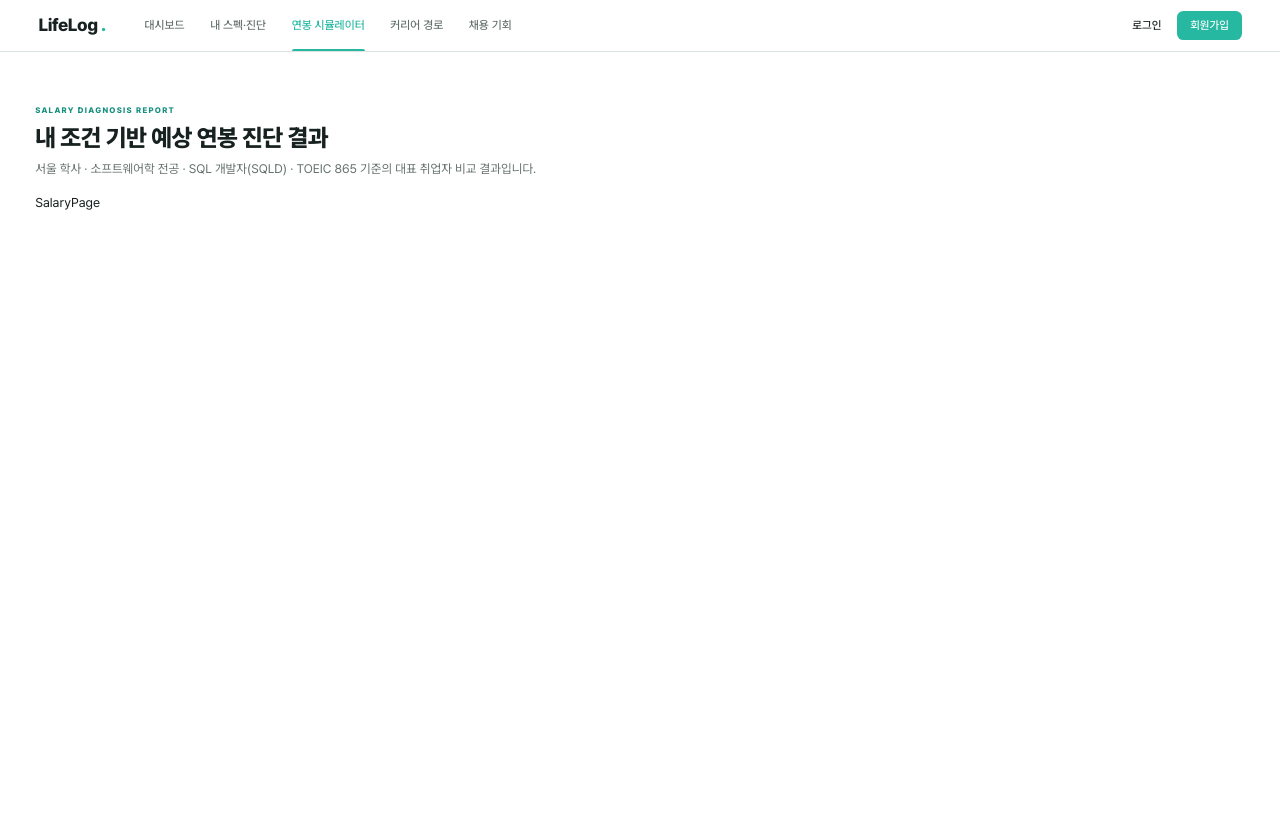
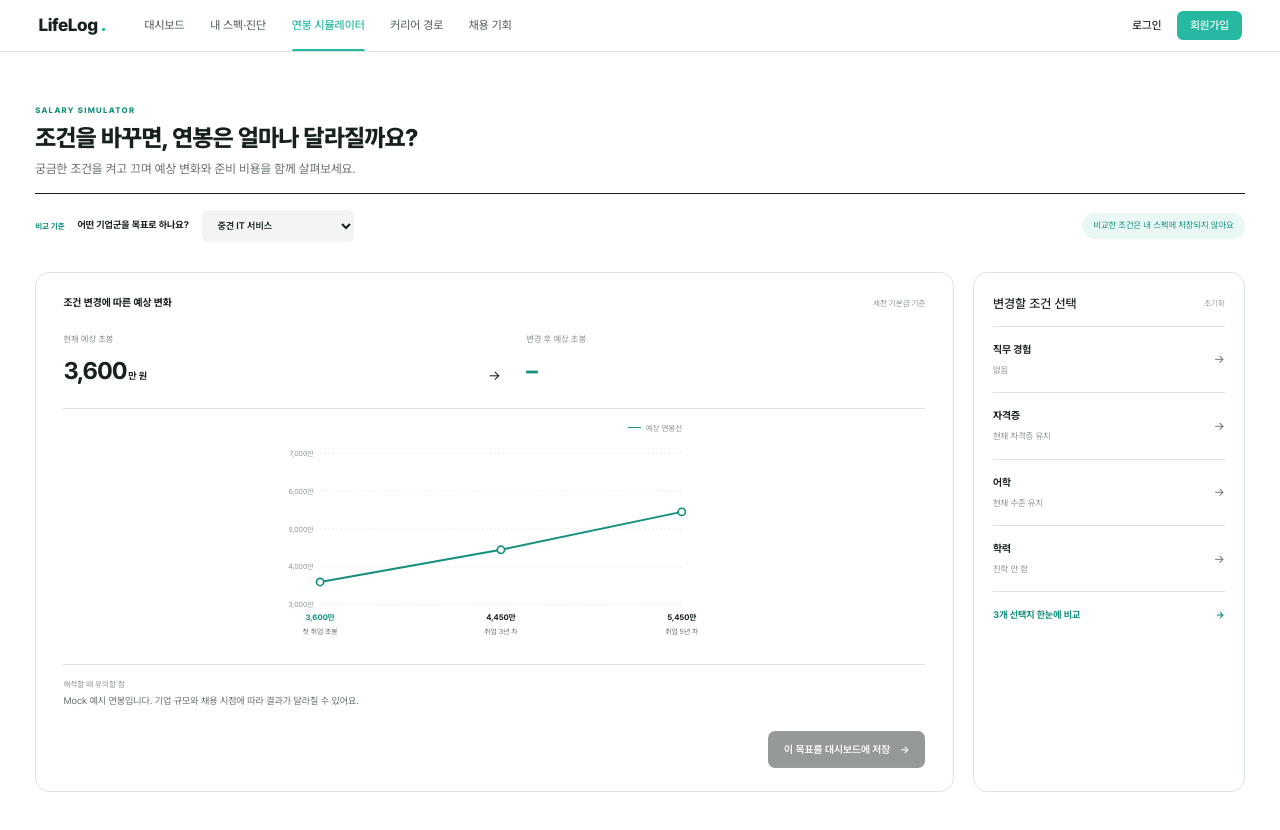
Before and after one commit to LikeLion-14-LifeLog/FE, a React (Vite) app: page /salary in a window 1280 px wide. Before the commit the page ends 800 px from the top, so only its background shows below. Built offline with nearby package versions, Linux system fonts and the light colour scheme.

Commit message:
feat: 연봉 시뮬레이터 페이지 레이아웃 구현

```diff
--- a/src/pages/Salary/SalaryPage.tsx
+++ b/src/pages/Salary/SalaryPage.tsx
@@ -1,5 +1,145 @@
-const SalaryPage = () => {
-  return <div>SalaryPage</div>;
-};
+import SalaryChart from "@/components/SalaryChart";
 
-export default SalaryPage;
+const baseSalary = [
+  { year: 0, salary: 36_000_000 },
+  { year: 3, salary: 44_500_000 },
+  { year: 5, salary: 54_500_000 },
+];
+
+const conditions = [
+  { label: "직무 경험", summary: "없음" },
+  { label: "자격증", summary: "현재 자격증 유지" },
+  { label: "어학", summary: "현재 수준 유지" },
+  { label: "학력", summary: "진학 안 함" },
+];
+
+export default function SalaryPage() {
+  const startingSalary = (baseSalary[0].salary / 10_000).toLocaleString("ko-KR");
+
+  return (
+    <div className="w-full">
+      <div className="flex flex-wrap items-center justify-between gap-3 border-t border-text-primary pt-5">
+        <div className="flex flex-wrap items-center gap-x-4 gap-y-2">
+          <span className="text-[10px] font-bold text-brand-strong">
+            비교 기준
+          </span>
+          <label htmlFor="salary-company" className="text-[12px] font-bold">
+            어떤 기업군을 목표로 하나요?
+          </label>
+          <select
+            id="salary-company"
+            disabled
+            className="h-10 min-w-[190px] rounded-lg bg-bg-section px-4 text-[12px] font-semibold"
+          >
+            <option>중견 IT 서비스</option>
+          </select>
+        </div>
+
+        <p className="rounded-full bg-brand-soft px-3.5 py-2 text-[11px] text-brand-strong">
+          비교한 조건은 내 스펙에 저장되지 않아요
+        </p>
+      </div>
+
+      <div className="mt-[38px] grid gap-6 lg:grid-cols-[minmax(0,1fr)_minmax(260px,340px)]">
+        <section
+          aria-labelledby="salary-projection-title"
+          className="flex min-w-0 flex-col rounded-[18px] border border-border px-5 py-7 sm:px-[34px] lg:min-h-[620px]"
+        >
+          <div className="flex flex-wrap items-baseline justify-between gap-2">
+            <h2 id="salary-projection-title" className="text-[13px] font-bold">
+              조건 변경에 따른 예상 변화
+            </h2>
+            <span className="text-[10px] text-text-muted">
+              세전 기본급 기준
+            </span>
+          </div>
+
+          <div className="mt-7 grid grid-cols-[1fr_auto_1fr] items-end gap-4 pb-6 sm:gap-8">
+            <div>
+              <p className="text-[11px] text-text-muted">현재 예상 초봉</p>
+              <p className="mt-2 text-[24px] font-bold tracking-[-0.04em] sm:text-[30px]">
+                {startingSalary}
+                <span className="ml-0.5 text-[12px] tracking-normal">만 원</span>
+              </p>
+            </div>
+            <span aria-hidden="true" className="pb-1 text-[17px]">→</span>
+            <div>
+              <p className="text-[11px] text-text-muted">변경 후 예상 초봉</p>
+              <p className="mt-2 text-[24px] font-bold text-brand-strong sm:text-[30px]">
+                –
+              </p>
+            </div>
+          </div>
+
+          <div className="border-t border-border pt-4 pb-3">
+            <div className="mx-auto max-w-[560px]">
+              <SalaryChart data={baseSalary} />
+            </div>
+          </div>
+
+          <div className="border-t border-border pt-4">
+            <p className="text-[10px] text-text-muted">해석할 때 유의할 점</p>
+            <p className="mt-1 text-[12px] leading-5 text-text-secondary">
+              Mock 예시 연봉입니다. 기업 규모와 채용 시점에 따라 결과가 달라질 수 있어요.
+            </p>
+          </div>
+
+          <div className="mt-auto flex justify-end pt-7">
+            <button
+              type="button"
+              disabled
+              className="flex min-h-[46px] items-center gap-3 rounded-[9px] bg-text-primary px-5 text-[13px] font-semibold text-white opacity-45"
+            >
+              이 목표를 대시보드에 저장 <span aria-hidden="true">→</span>
+            </button>
+          </div>
+        </section>
+
+        <section
+          aria-labelledby="salary-conditions-title"
+          className="rounded-[18px] border border-border px-6 py-[26px]"
+        >
+          <div className="flex items-center justify-between gap-3 border-b-2 border-border pb-4">
+            <h2 id="salary-conditions-title" className="text-[16px] font-medium">
+              변경할 조건 선택
+            </h2>
+            <button
+              type="button"
+              disabled
+              className="text-[10px] text-text-disabled"
+            >
+              초기화
+            </button>
+          </div>
+
+          {conditions.map(({ label, summary }) => (
+            <button
+              key={label}
+              type="button"
+              disabled
+              className="flex min-h-[83px] w-full items-center justify-between gap-3 border-b border-border py-3 text-left"
+            >
+              <span>
+                <span className="block text-[13px] font-bold">{label}</span>
+                <span className="mt-2 block text-[11px] text-text-muted">
+                  {summary}
+                </span>
+              </span>
+              <span aria-hidden="true" className="text-[15px] text-text-secondary">
+                →
+              </span>
+            </button>
+          ))}
+
+          <button
+            type="button"
+            disabled
+            className="flex w-full items-center justify-between gap-3 py-5 text-left text-[12px] font-bold text-brand-strong"
+          >
+            3개 선택지 한눈에 비교 <span aria-hidden="true">→</span>
+          </button>
+        </section>
+      </div>
+    </div>
+  );
+}
--- a/src/routes/index.tsx
+++ b/src/routes/index.tsx
@@ -36,9 +36,8 @@ const router = createBrowserRouter([
       {
         path: "/salary", element: <SalaryPage />,
         handle: {
-          eyebrow: "SALARY DIAGNOSIS REPORT",
-          title: "내 조건 기반 예상 연봉 진단 결과",
-          description: "서울 학사 · 소프트웨어학 전공 · SQL 개발자(SQLD) · TOEIC 865 기준의 대표 취업자 비교 결과입니다.",
+          eyebrow: "SALARY SIMULATOR", title: "조건을 바꾸면, 연봉은 얼마나 달라질까요?",
+          description: "궁금한 조건을 켜고 끄며 예상 변화와 준비 비용을 함께 살펴보세요.",
         },
       },
       {
```
